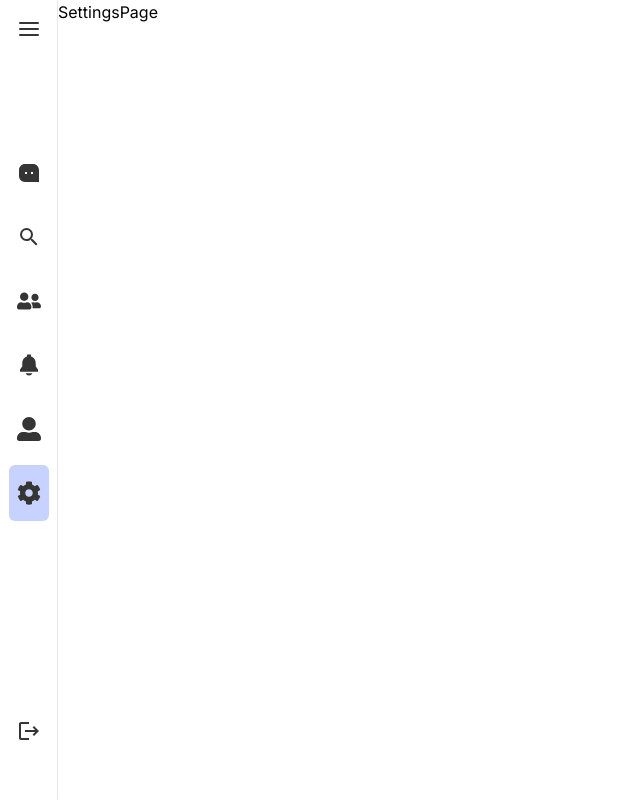
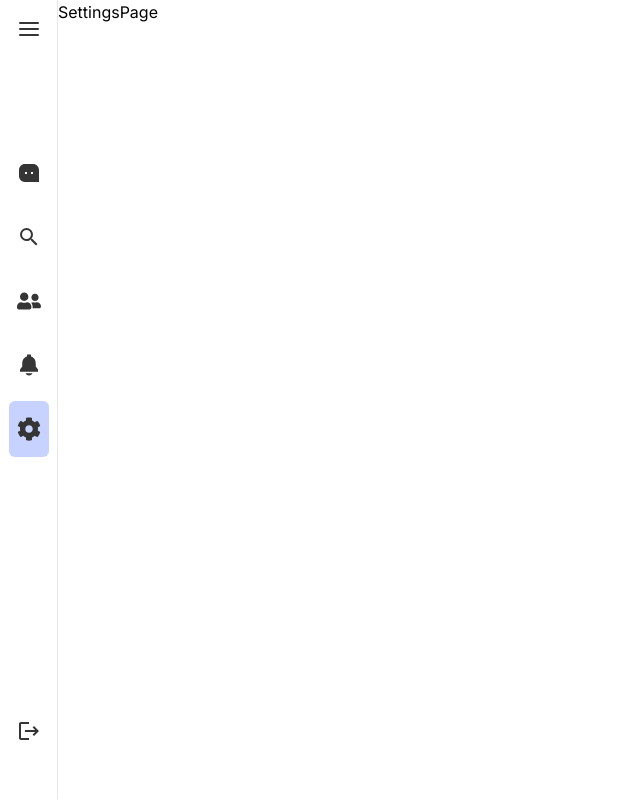
Before and after one commit to edwinochieng/chatterbox, a Next.js app: page /settings in a window 1280 px wide. Shown: the whole page, without its empty margins (0-640 px from the left). Built offline with nearby package versions, Linux system fonts and the light colour scheme.

Commit message:
remove profile link from sidebar

```diff
--- a/src/components/Sidebar.tsx
+++ b/src/components/Sidebar.tsx
@@ -1,7 +1,7 @@
 "use client";
 import Link from "next/link";
 import React, { useState } from "react";
-import { FaUserAlt, FaCog, FaUserFriends } from "react-icons/fa";
+import { FaCog, FaUserFriends } from "react-icons/fa";
 import { IoNotificationsSharp } from "react-icons/io5";
 import { RiMessage3Fill } from "react-icons/ri";
 import { FiMenu } from "react-icons/fi";
@@ -30,11 +30,7 @@ const sidebarLinks = [
     path: "/notifications",
     icon: <IoNotificationsSharp size={24} />,
   },
-  {
-    name: "Profile",
-    path: "/profile/123",
-    icon: <FaUserAlt size={24} />,
-  },
+
   {
     name: "Settings",
     path: "/settings",
```
